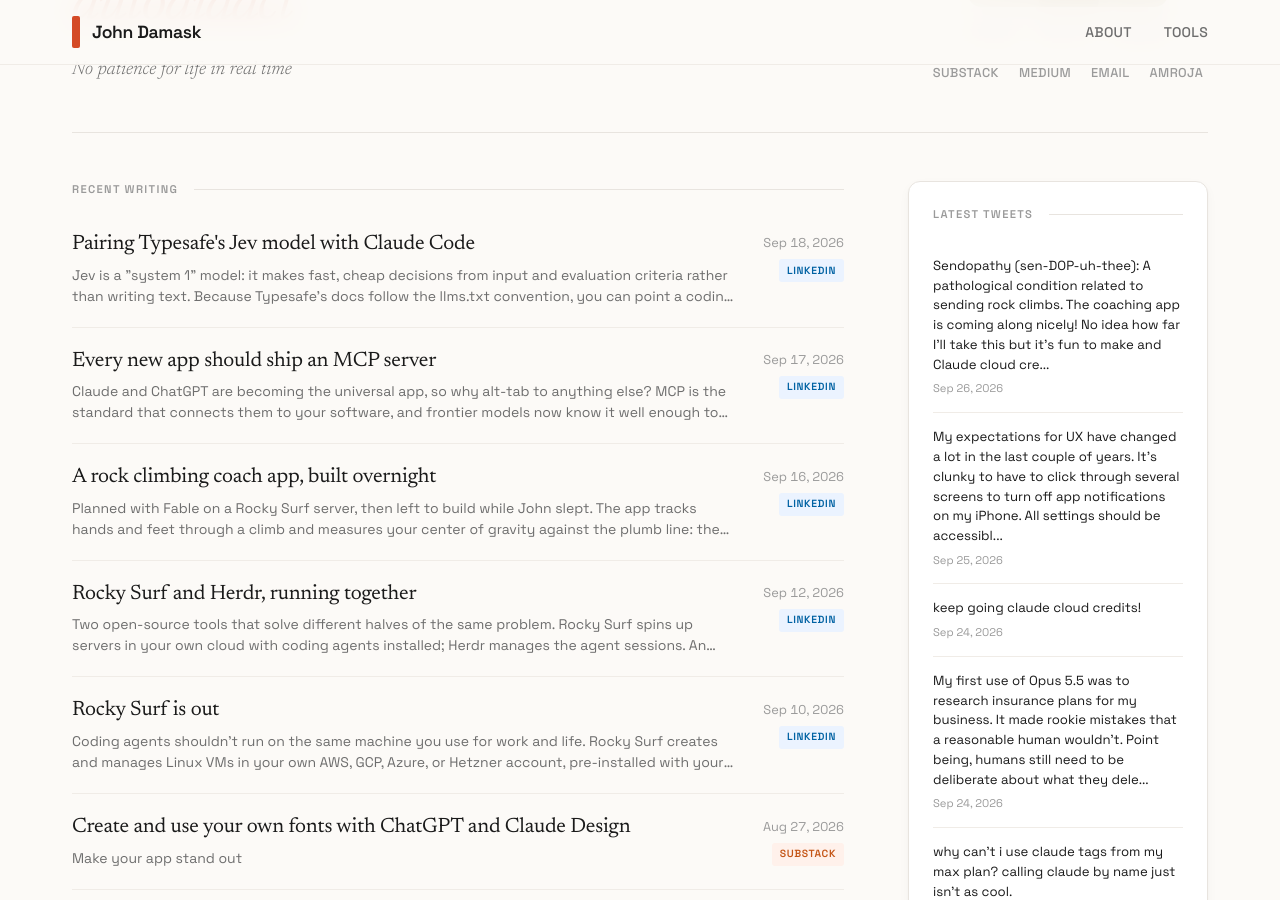
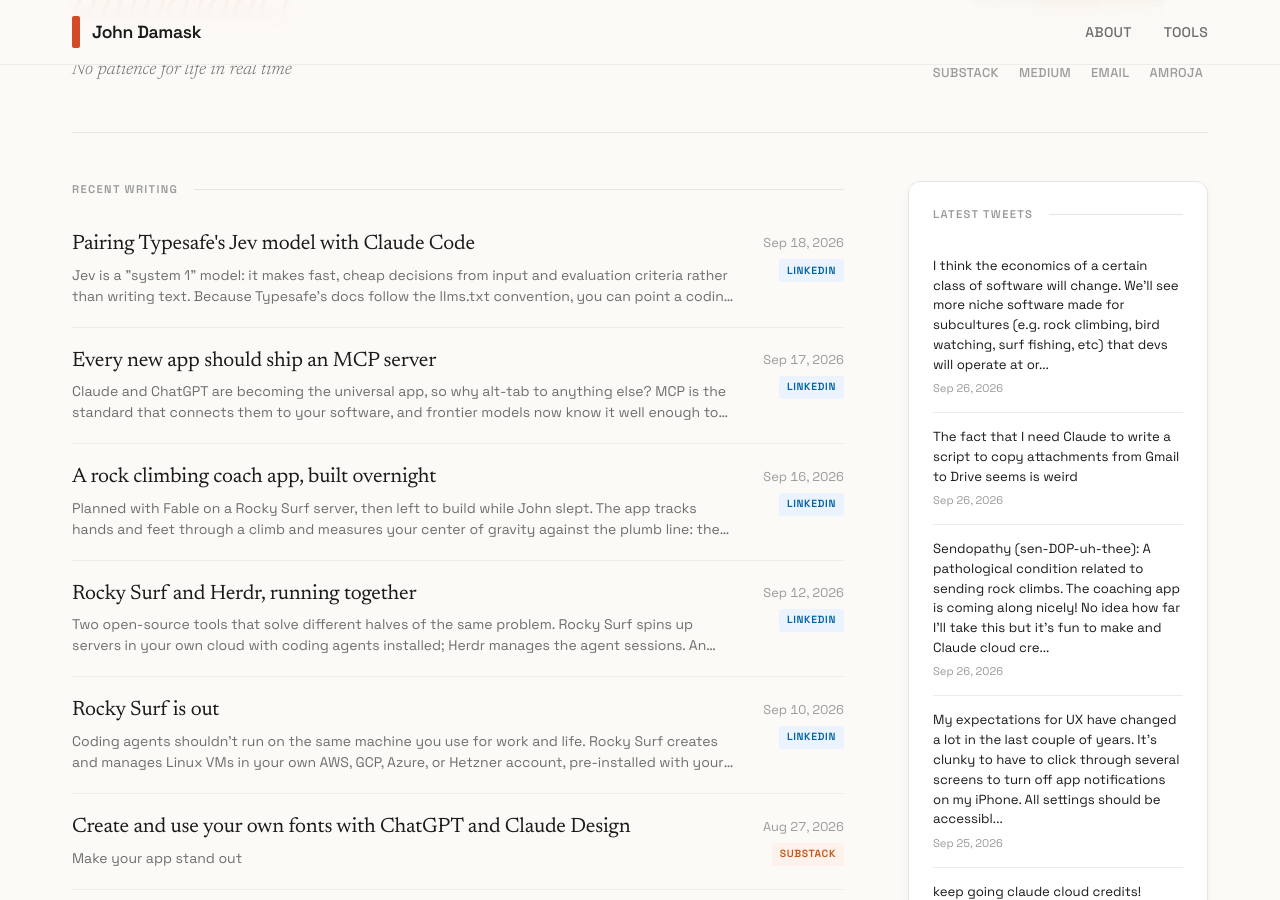
Before and after one commit to jbdamask/jbdamask.github.io, a Jekyll site: the page built from index.html, in a window 1280 px wide and 900 px high, scrolled down 362 px. Built offline with Jekyll 4.4.1, drawn with Linux system fonts in a browser that asks for light colours; the list of posts is cut into pages by our own code.

Commit message:
Update Twitter posts

```diff
--- a/_data/twitter-posts.yml
+++ b/_data/twitter-posts.yml
@@ -2,6 +2,23 @@
 # Fetches latest tweets and merges with existing posts
 # Keeps max 150 most recent tweets (LIFO)
 
+- title: I think the economics of a certain class of software will change. We'll see
+    more niche software made...
+  source: twitter
+  url: https://twitter.com/jbdamask/status/2103946246105047071
+  date: '2026-09-26'
+  excerpt: I think the economics of a certain class of software will change. We'll
+    see more niche software made for subcultures (e.g. rock climbing, bird watching,
+    surf fishing, etc) that devs will operate at or...
+  image: ''
+- title: The fact that I need Claude to write a script to copy attachments from Gmail
+    to Drive seems is weird
+  source: twitter
+  url: https://twitter.com/jbdamask/status/2103896706815545818
+  date: '2026-09-26'
+  excerpt: The fact that I need Claude to write a script to copy attachments from
+    Gmail to Drive seems is weird
+  image: ''
 - title: 'Sendopathy (sen-DOP-uh-thee): A pathological condition related to sending
     rock climbs. The coaching ...'
   source: twitter
@@ -1179,21 +1196,3 @@
     They exist only for SEO and now GEO (or is it AEO). Certainly not for humans.
     This is the type of design we get when purely...
   image: ''
-- title: And this is why you check for attacks. Not I Get It!, the app that translates
-    scientific articles in...
-  source: twitter
-  url: https://twitter.com/jbdamask/status/2036751078843097430
-  date: '2026-03-25'
-  excerpt: And this is why you check for attacks. Not I Get It!, the app that translates
-    scientific articles into web sites anyone can understand, checks all user-provided
-    for bad stuff using traditional and LLM...
-  image: ''
-- title: Dunno if these results on Claude Code team size is accurate but seems reasonable.
-    Claude Code was ve...
-  source: twitter
-  url: https://twitter.com/jbdamask/status/2036107574014104014
-  date: '2026-03-23'
-  excerpt: Dunno if these results on Claude Code team size is accurate but seems reasonable.
-    Claude Code was very helpful in doing the research &gt; Research the current size
-    of the claude code team. Look at and...
-  image: https://pbs.twimg.com/news_img/2035604368578453504/49vOkDsP?format=jpg&name=orig
```
